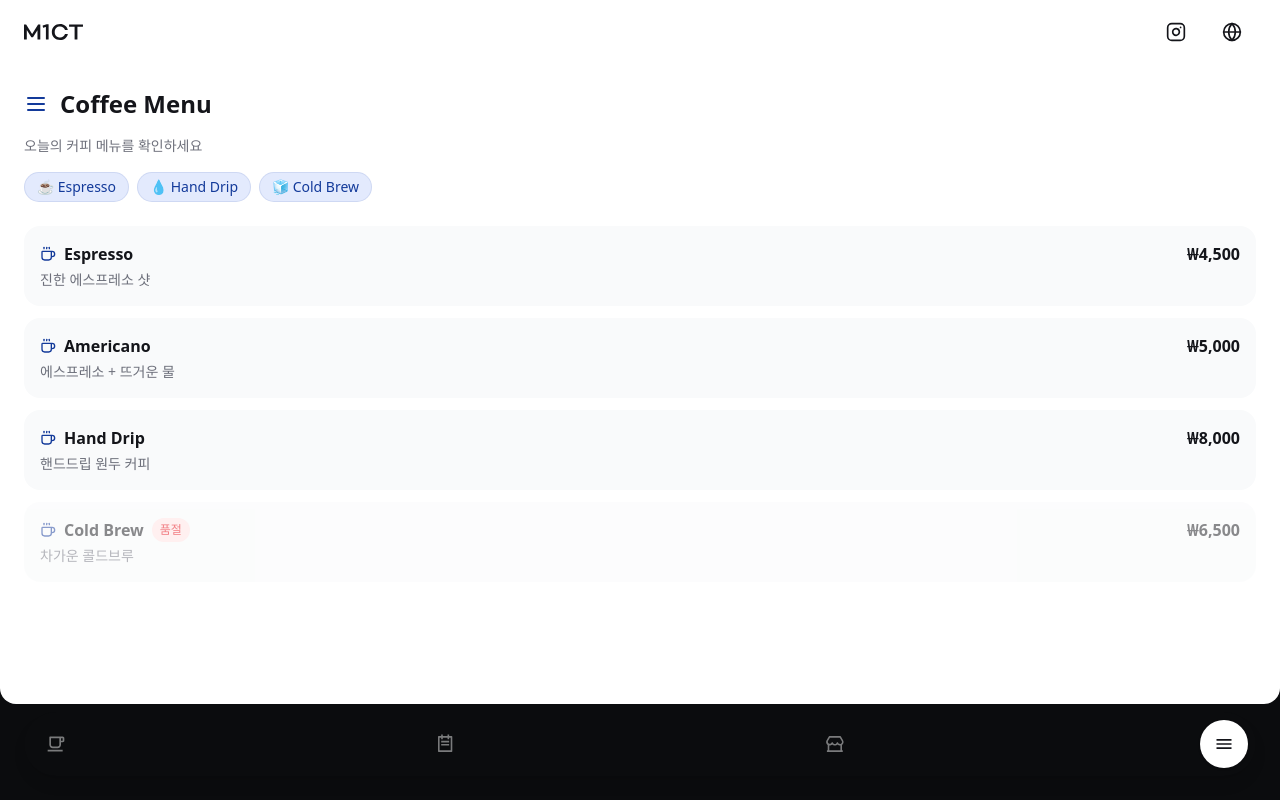
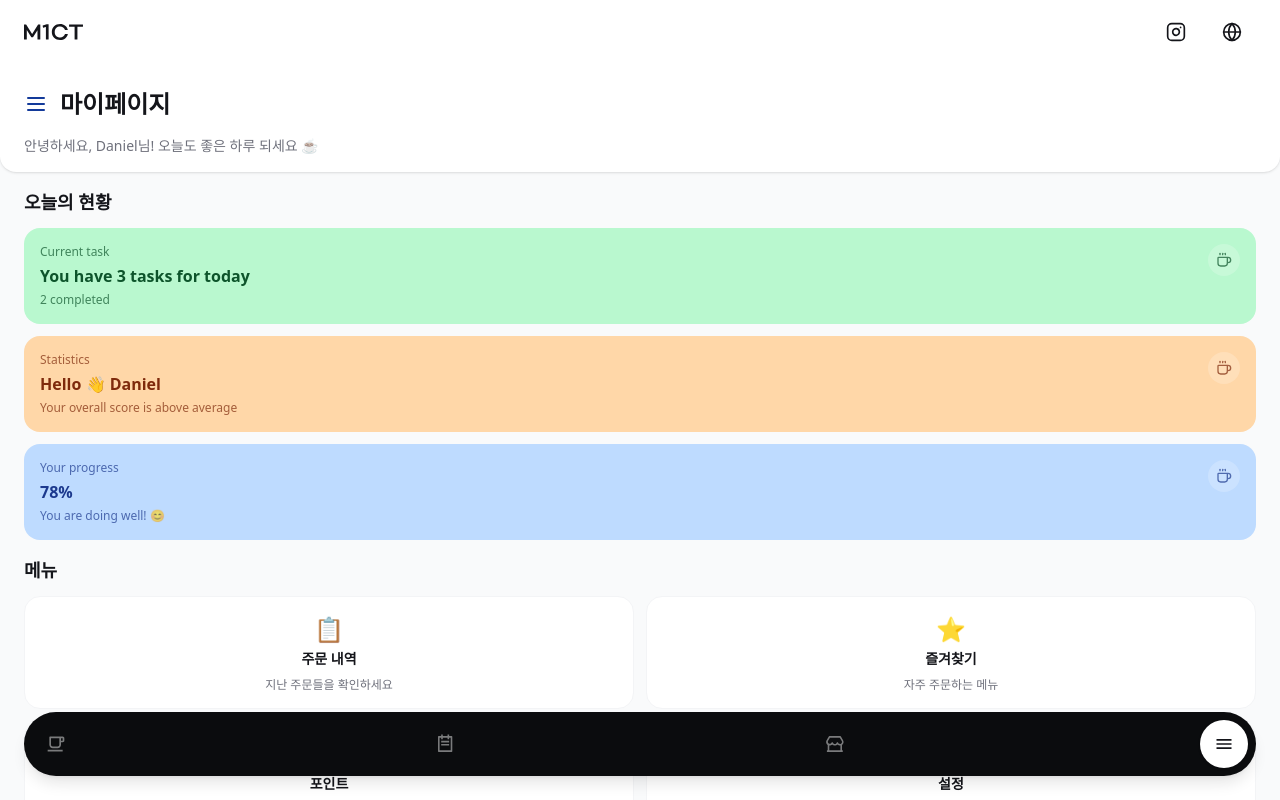
Before and after one commit to 309dot/coffee-nfc, a React (Vite) app: page / in a window 1280 px wide. Both pictures are taken after a click on the button 1223 px from the left and 744 px from the top of the page. Shown: the top 800 px of the page. Built offline with nearby package versions, Linux system fonts and the light colour scheme.

Commit message:
feat: UI 개선 - Products 페이지 배경 흰색으로 변경, Menu 페이지를 마이페이지로 완전 재구성

```diff
--- a/src/pages/Menu.tsx
+++ b/src/pages/Menu.tsx
@@ -1,122 +1,166 @@
+import { useState } from 'react';
 import { MenuIcon, CoffeeIcon } from '../components/icons';
 import { Badge } from '../components/ui/Badge';
 
-interface MenuItem {
+interface StatsCard {
   id: string;
-  name: string;
+  title: string;
+  value: string;
+  subtitle?: string;
+  color: string;
+  textColor: string;
+}
+
+interface MenuOption {
+  id: string;
+  title: string;
   description: string;
-  price: number;
-  category: 'espresso' | 'drip' | 'cold';
-  available: boolean;
+  icon: string;
 }
 
 export function Menu() {
-  const menuItems: MenuItem[] = [
+  const [userName] = useState('Daniel');
+
+  const statsCards: StatsCard[] = [
     {
       id: '1',
-      name: 'Espresso',
-      description: '진한 에스프레소 샷',
-      price: 4500,
-      category: 'espresso',
-      available: true,
+      title: 'Current task',
+      value: 'You have 3 tasks for today',
+      subtitle: '2 completed',
+      color: 'bg-green-200',
+      textColor: 'text-green-900'
     },
     {
       id: '2',
-      name: 'Americano',
-      description: '에스프레소 + 뜨거운 물',
-      price: 5000,
-      category: 'espresso',
-      available: true,
+      title: 'Statistics',
+      value: 'Hello 👋 Daniel',
+      subtitle: 'Your overall score is above average',
+      color: 'bg-orange-200',
+      textColor: 'text-orange-900'
     },
     {
       id: '3',
-      name: 'Hand Drip',
-      description: '핸드드립 원두 커피',
-      price: 8000,
-      category: 'drip',
-      available: true,
+      title: 'Your progress',
+      value: '78%',
+      subtitle: 'You are doing well! 😊',
+      color: 'bg-blue-200',
+      textColor: 'text-blue-900'
+    }
+  ];
+
+  const menuOptions: MenuOption[] = [
+    {
+      id: '1',
+      title: '주문 내역',
+      description: '지난 주문들을 확인하세요',
+      icon: '📋'
+    },
+    {
+      id: '2',
+      title: '즐겨찾기',
+      description: '자주 주문하는 메뉴',
+      icon: '⭐'
+    },
+    {
+      id: '3',
+      title: '포인트',
+      description: '적립된 포인트 확인',
+      icon: '🎁'
     },
     {
       id: '4',
-      name: 'Cold Brew',
-      description: '차가운 콜드브루',
-      price: 6500,
-      category: 'cold',
-      available: false,
+      title: '설정',
+      description: '앱 설정 및 알림',
+      icon: '⚙️'
     },
-  ];
-
-  const categories = [
-    { id: 'espresso', name: 'Espresso', icon: '☕' },
-    { id: 'drip', name: 'Hand Drip', icon: '💧' },
-    { id: 'cold', name: 'Cold Brew', icon: '🧊' },
+    {
+      id: '5',
+      title: '고객센터',
+      description: '문의사항 및 도움말',
+      icon: '💬'
+    },
+    {
+      id: '6',
+      title: '이벤트',
+      description: '진행 중인 이벤트',
+      icon: '🎉'
+    }
   ];
 
   return (
-    <div className="bg-white rounded-b-2xl flex-1 flex flex-col">
-      {/* Header - 텍스트 영역 */}
-      <section className="px-6 pt-6 pb-4">
+    <div className="bg-gray-50 min-h-screen flex flex-col">
+      {/* Header */}
+      <section className="bg-white px-6 pt-6 pb-4 rounded-b-2xl shadow-sm">
         <div className="flex items-center gap-3 mb-4">
           <MenuIcon size={24} className="text-badge-text" />
           <h1 className="text-2xl font-bold text-text-primary">
-            Coffee Menu
+            마이페이지
           </h1>
         </div>
         <p className="text-text-muted text-sm">
-          오늘의 커피 메뉴를 확인하세요
+          안녕하세요, {userName}님! 오늘도 좋은 하루 되세요 ☕
         </p>
       </section>
 
-      {/* Categories - Badge 영역 */}
-      <section className="px-6 mb-6">
-        <div className="flex gap-2 overflow-x-auto">
-          {categories.map((category) => (
-            <Badge key={category.id} className="whitespace-nowrap">
-              {category.icon} {category.name}
-            </Badge>
-          ))}
-        </div>
-      </section>
-
-      {/* Menu Items */}
-      <section className="px-6 flex-1 overflow-y-auto">
+      {/* Stats Cards */}
+      <section className="px-6 py-4">
+        <h2 className="text-lg font-bold text-text-primary mb-3">오늘의 현황</h2>
         <div className="space-y-3">
-          {menuItems.map((item) => (
+          {statsCards.map((card) => (
             <div
-              key={item.id}
-              className={`bg-gray-50 rounded-2xl p-4 transition-colors ${
-                item.available
-                  ? 'hover:bg-gray-100 cursor-pointer'
-                  : 'opacity-50 cursor-not-allowed'
-              }`}
+              key={card.id}
+              className={`${card.color} rounded-2xl p-4 ${card.textColor}`}
             >
               <div className="flex justify-between items-start">
                 <div className="flex-1">
-                  <div className="flex items-center gap-2 mb-1">
-                    <CoffeeIcon size={16} className="text-badge-text" />
-                    <h3 className="font-bold text-text-primary">
-                      {item.name}
-                    </h3>
-                    {!item.available && (
-                      <span className="text-xs bg-red-100 text-red-600 px-2 py-1 rounded-full">
-                        품절
-                      </span>
-                    )}
-                  </div>
-                  <p className="text-text-muted text-sm">
-                    {item.description}
+                  <p className="text-xs font-medium opacity-70 mb-1">
+                    {card.title}
                   </p>
+                  <h3 className="text-base font-bold mb-1">
+                    {card.value}
+                  </h3>
+                  {card.subtitle && (
+                    <p className="text-xs opacity-70">
+                      {card.subtitle}
+                    </p>
+                  )}
                 </div>
-                <div className="text-right">
-                  <p className="font-bold text-text-primary">
-                    ₩{item.price.toLocaleString()}
-                  </p>
+                <div className="w-8 h-8 bg-white/20 rounded-full flex items-center justify-center">
+                  <CoffeeIcon size={16} className="opacity-70" />
                 </div>
               </div>
             </div>
           ))}
         </div>
       </section>
+
+      {/* Menu Options */}
+      <section className="px-6 flex-1">
+        <h2 className="text-lg font-bold text-text-primary mb-3">메뉴</h2>
+        <div className="grid grid-cols-2 gap-3">
+          {menuOptions.map((option) => (
+            <div
+              key={option.id}
+              className="bg-white rounded-2xl p-4 hover:shadow-md transition-all cursor-pointer border border-gray-100"
+            >
+              <div className="flex flex-col items-center text-center space-y-2">
+                <div className="text-2xl mb-1">
+                  {option.icon}
+                </div>
+                <h3 className="font-bold text-text-primary text-sm">
+                  {option.title}
+                </h3>
+                <p className="text-text-muted text-xs leading-tight">
+                  {option.description}
+                </p>
+              </div>
+            </div>
+          ))}
+        </div>
+      </section>
+
+      {/* Bottom Spacing */}
+      <div className="h-6"></div>
     </div>
   );
 }
--- a/src/pages/Products.tsx
+++ b/src/pages/Products.tsx
@@ -68,7 +68,7 @@ export function Products() {
 
   return (
     <>
-      <div className="bg-black flex-1 flex flex-col overflow-y-auto">
+      <div className="bg-white flex-1 flex flex-col overflow-y-auto">
         <div className="px-6 py-12 gap-12">
           {/* Shop Card Wrap */}
           <div className="h-[740px]">
@@ -87,13 +87,13 @@ export function Products() {
 
                              {/* Text Content */}
                <div className="flex flex-col">
-                 <span className="text-sm font-normal text-white/40 leading-[1.43] tracking-[-0.007em]">
+                 <span className="text-sm font-normal text-text-muted leading-[1.43] tracking-[-0.007em]">
                    coffee
                  </span>
-                 <span className="text-base font-semibold text-white leading-[1.5] tracking-[-0.0125em]">
+                 <span className="text-base font-semibold text-text-primary leading-[1.5] tracking-[-0.0125em]">
                    esspresso syrup
                  </span>
-                 <span className="text-base font-normal text-white leading-[1.5] tracking-[-0.0125em]">
+                 <span className="text-base font-normal text-text-primary leading-[1.5] tracking-[-0.0125em]">
                    23,000원
                  </span>
                </div>
```
